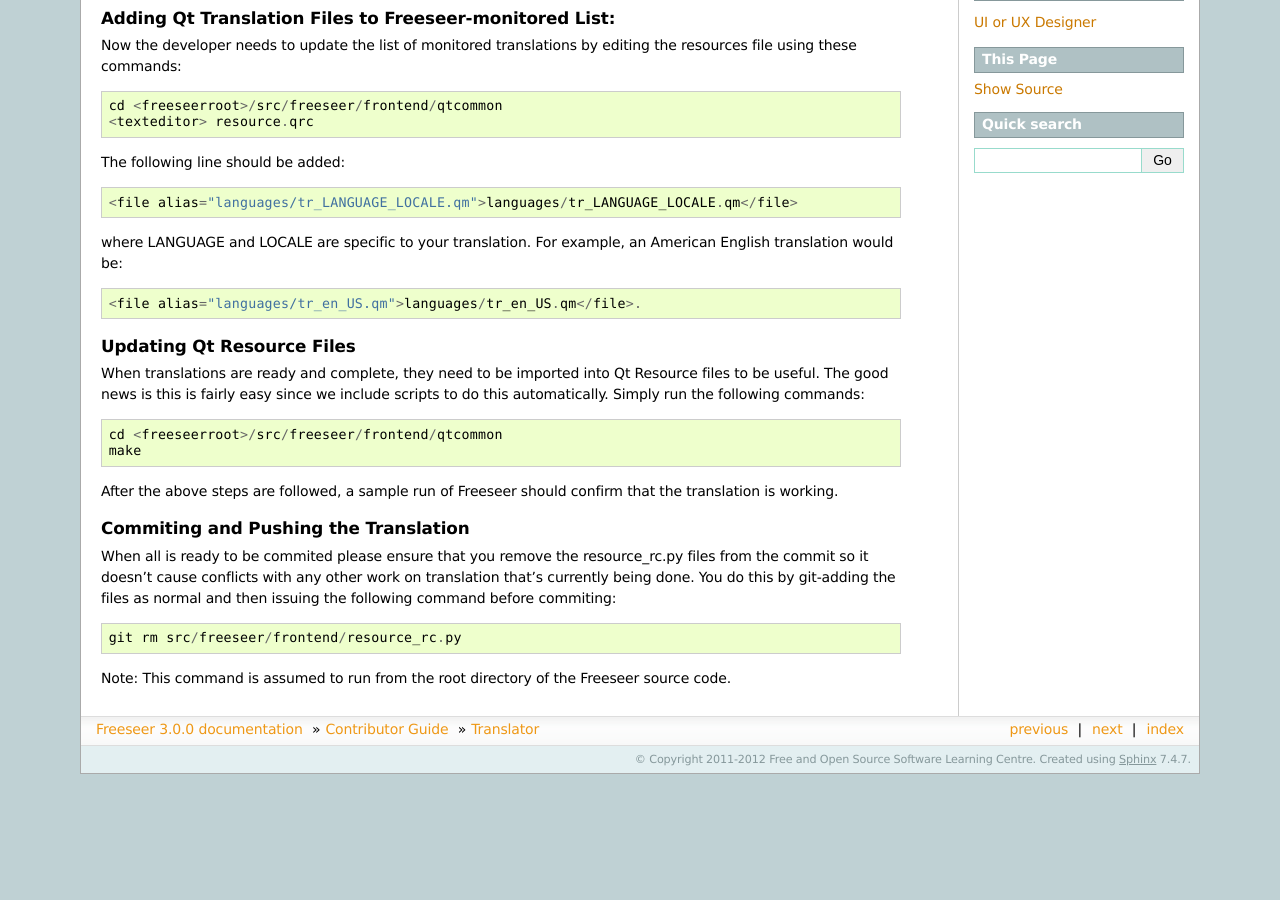
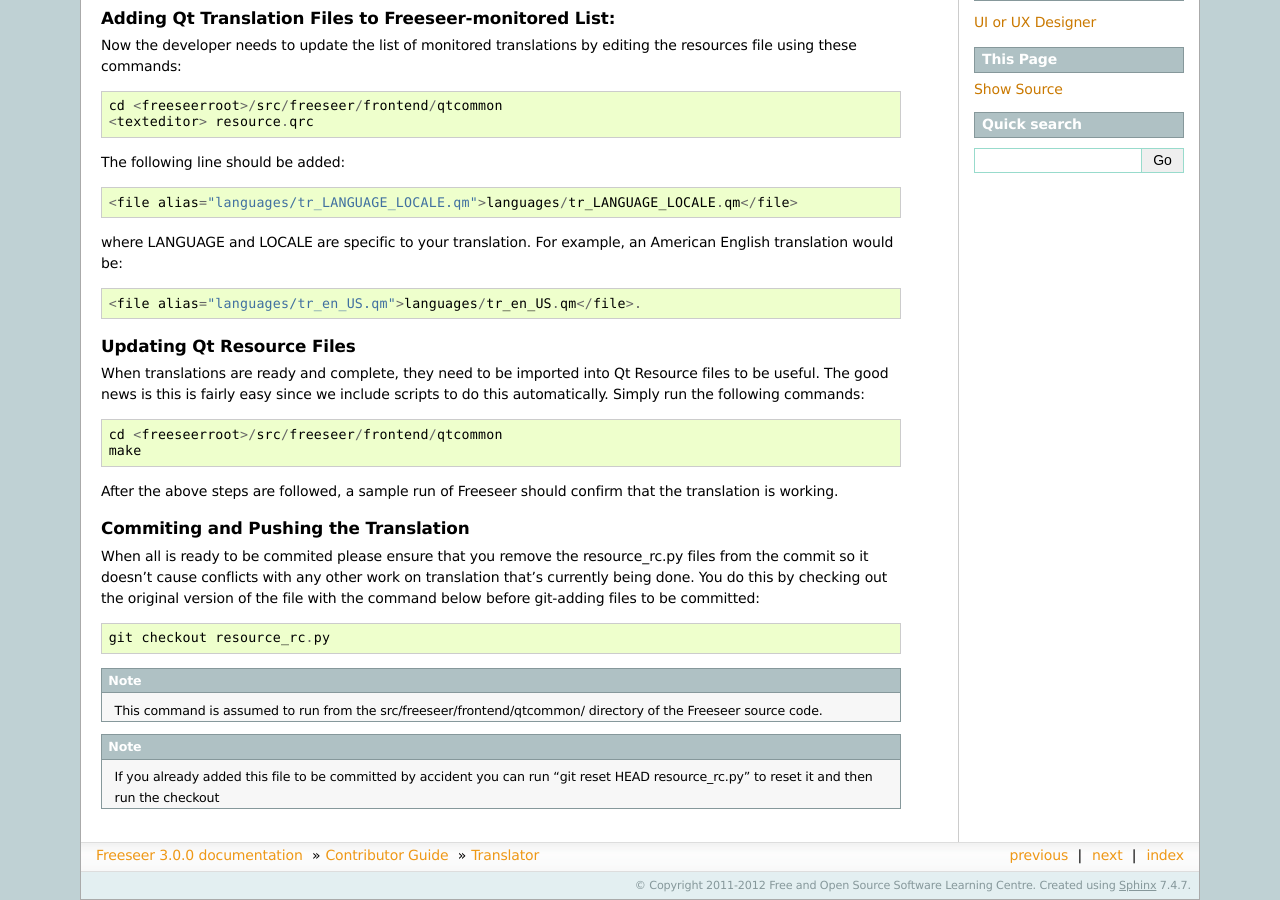
Before and after one commit to Freeseer/freeseer, a Sphinx documentation site: the page built from source/contribute/translation.rst, in a window 1280 px wide and 900 px high, scrolled down 578 px. Built offline with Sphinx 7.4.7, drawn with Linux system fonts in a browser that asks for light colours; before the commit the page ends 1352 px from its top, so only the background shows below that.

Commit message:
GH-261 Fixup Translation documentation
Freeseer/freeseer#261

```diff
--- a/source/contribute/translation.rst
+++ b/source/contribute/translation.rst
@@ -67,9 +67,12 @@ Commiting and Pushing the Translation
 ^^^^^^^^^^^^^^^^^^^^^^^^^^^^^^^^^^^^^
 
 When all is ready to be commited please ensure that you remove the resource_rc.py files from the commit so it doesn't
-cause conflicts with any other work on translation that's currently being done. You do this by git-adding the files as
-normal and then issuing the following command before commiting::
+cause conflicts with any other work on translation that's currently being done. You do this by checking out the original version of the file with the command below before git-adding files to be committed::
 
-   git rm src/freeseer/frontend/resource_rc.py
+   git checkout resource_rc.py
 
-Note: This command is assumed to run from the root directory of the Freeseer source code.
+.. note::
+    This command is assumed to run from the src/freeseer/frontend/qtcommon/ directory of the Freeseer source code.
+
+.. note::
+    If you already added this file to be committed by accident you can run "git reset HEAD resource_rc.py" to reset it and then run the checkout
```
